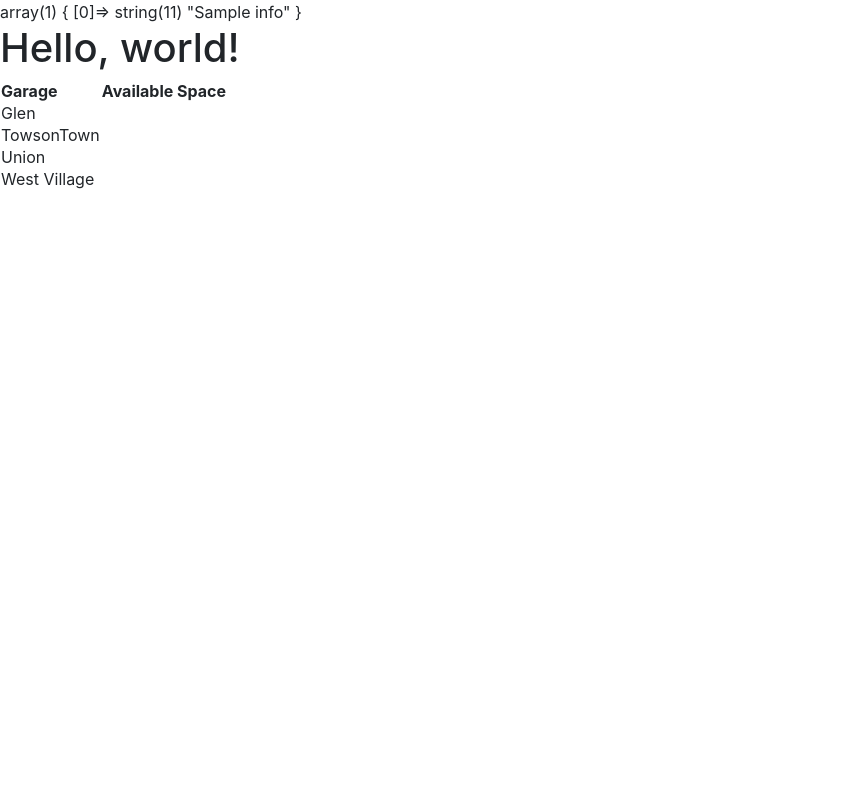
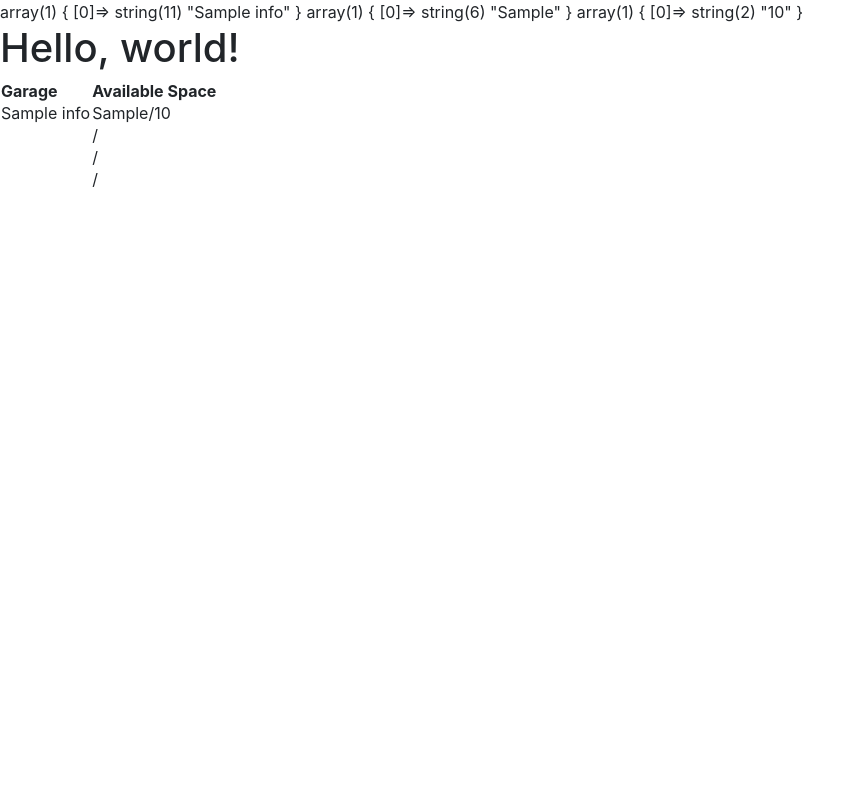
Before and after one commit to acm818/tiger_park_2.0, a PHP site: page / in a window 1280 px wide. Shown: the whole page, without its empty margins (0-865 px from the left). Run offline with PHP 8.4, Linux system fonts and the light colour scheme; tables that the repository leaves empty or names only in its code hold one stand-in row (values such as "Sample post"); data that the repository does not hold is empty.

Commit message:
All data is pulled from database and put into 3 different arrays

```diff
--- a/index.php
+++ b/index.php
@@ -74,9 +74,25 @@
 
 var_dump($garage);
 
+  $sql = "SELECT * FROM `garage_info`";
+  $result = mysqli_query($conn,$sql);
 
+  $available = array();
+    while ($row = mysqli_fetch_array($result)) {
+  $available[] = $row['spaces_taken'];
+  }
 
+var_dump($available);
 
+  $sql = "SELECT * FROM `garage_info`";
+  $result = mysqli_query($conn,$sql);
+
+  $totalSpace = array();
+    while ($row = mysqli_fetch_array($result)) {
+  $totalSpace[] = $row['total_spaces'];
+  }
+
+  var_dump($totalSpace);
 
 
 
@@ -146,16 +162,20 @@
       <th>Available Space</th>
     </tr>
     <tr>
-      <td>Glen</td>
+      <td><?php echo $garage[0];?></td>
+      <td><?php echo $available[0];?>/<?php echo $totalSpace[0];?></td>
     </tr>
     <tr>
-    <td>TowsonTown</td>
+    <td><?php echo $garage[1];?></td>
+    <td><?php echo $available[1];?>/<?php echo $totalSpace[1];?></td>
     </tr>
     <tr>
-      <td>Union</td>
+      <td><?php echo $garage[2];?></td>
+      <td><?php echo $available[2];?>/<?php echo$totalSpace[2];?></td>
     </tr>
     <tr>
-      <td>West Village</td>
+      <td><?php echo $garage[3];?></td>
+      <td><?php echo $available[3];?>/<?php echo $totalSpace[3];?></td>
     </tr>
   </table>
 
```
